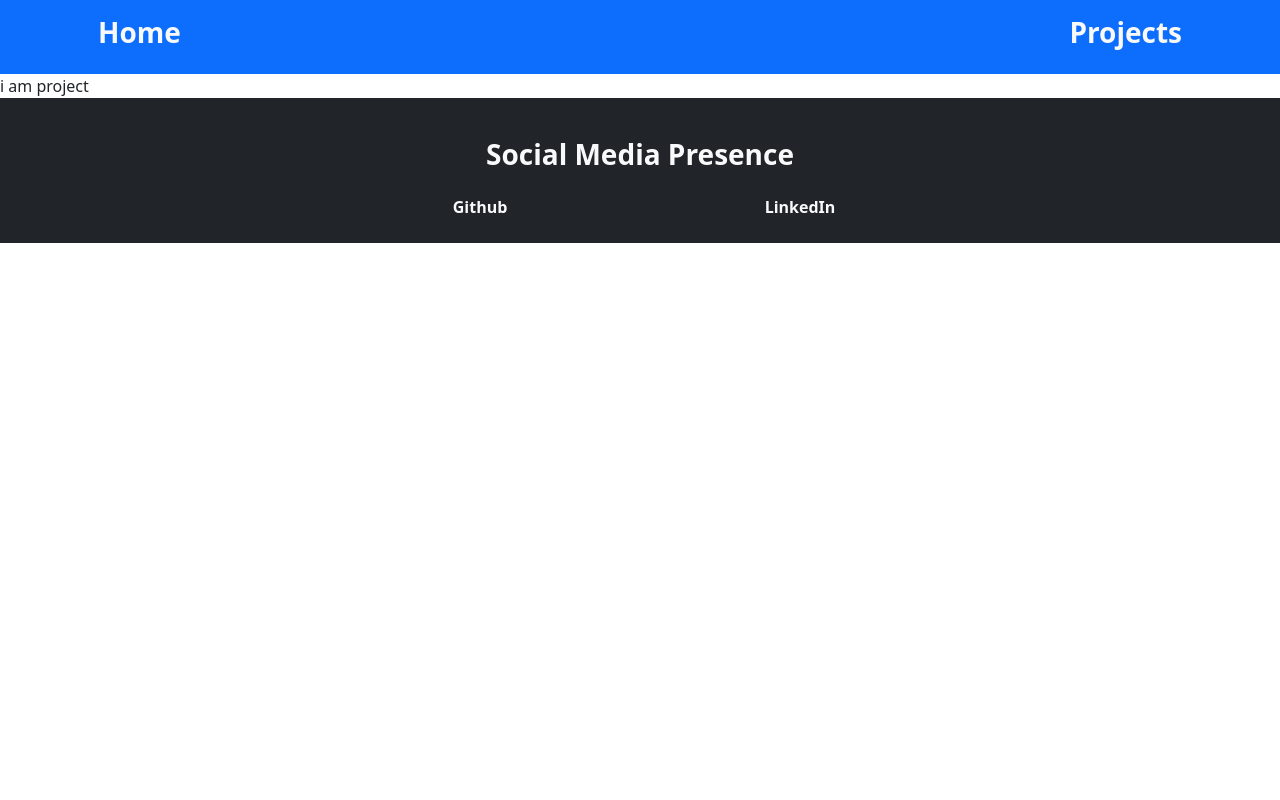
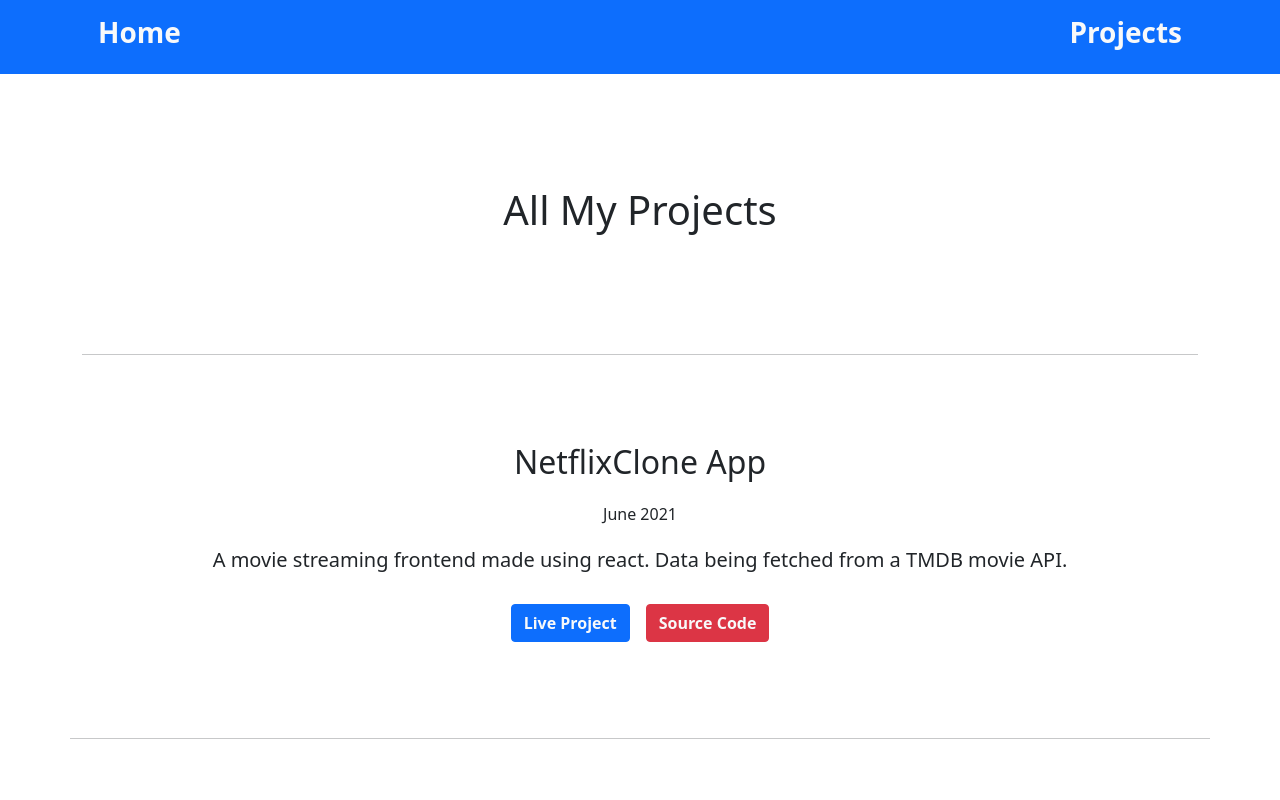
Before and after one commit to akshay094/Portfolio, a React (Create React App) app: page /projects in a window 1280 px wide. Shown: the top 800 px of the page. Built offline with nearby package versions, Linux system fonts and the light colour scheme.

Commit message:
First draft

```diff
--- a/src/components/Footer.jsx
+++ b/src/components/Footer.jsx
@@ -1,6 +1,5 @@
 import React from 'react'
 import { Col, Container, Row } from 'react-bootstrap'
-import { Link } from 'react-router-dom'
 
 const Footer = () => {
   return (
@@ -16,7 +15,7 @@ const Footer = () => {
                 <a href="https://github.com/akshay094" className="text-light fw-bold text-decoration-none">Github</a>
               </Col>
               <Col>
-                <a className="text-light fw-bold text-decoration-none">LinkedIn</a>
+                <a href="https://www.linkedin.com/in/akshay-kanojia-2a019bb3/" className="text-light fw-bold text-decoration-none">LinkedIn</a>
               </Col>
             </Row>
           </Col>
--- a/src/components/Home.jsx
+++ b/src/components/Home.jsx
@@ -1,6 +1,6 @@
 import { Button } from 'react-bootstrap'
 import React from 'react'
-import { Container, Row, Col, Image } from 'react-bootstrap'
+import { Container, Row, Col } from 'react-bootstrap'
 import { Link } from 'react-router-dom'
 import { ReactComponent as Img } from "../assets/images/home-img.svg"
 const Home = () => {
@@ -48,21 +48,21 @@ const Home = () => {
             <span className="m-3 text-primary text-capitalize fw-bold h3">My Interests</span>
           </Col>
           <Col lg={10} xs={10} md={10}>
-            <span>I am an avid coder , I enjoy learning new technologies & frameworks , most of the time I invest in making projects on the technologies I have learned. I also like to work on my improving my coding skills hence, I spend a lot of time on competitive sites like hackerrank , leetcode. <br /><span><i className="fw-bold">You can checkout my hackerrank profile <a href="https://www.hackerrank.com/akanojia_47">here</a> </i></span></span>
+            <span>I am an avid coder , I enjoy learning new technologies & frameworks , most of the time I invest in making projects on the technologies I have learned. I also like to work on improving my coding skills hence, I spend a lot of time on competitive sites like hackerrank , leetcode. <br /><span><i className="fw-bold">You can checkout my hackerrank profile <a href="https://www.hackerrank.com/akanojia_47">here</a> </i></span></span>
           </Col>
         </Row>
 
         <Row className="my-5 justify-content-center text-center">
           <Col lg={8} xs={8} md={8} className="my-3">
-            <span className="m-3 text-primary text-capitalize fw-bold h3">Certifications/Achievements</span>
+            <span className="m-3 text-primary text-capitalize fw-bold h3">Certifications  /<br />Achievements</span>
           </Col>
-          <Col lg={10} xs={10} md={10}>
+          <Col lg={10} xs={10} md={10} className="mx-auto">
             <span>
               Achieved 5 stars in Multiple Hackerrank modules -&gt; <br /><br /><i><b>Problem Solving , Python,C++ , 10 Days of JS , SQL</b></i>
             </span>
             <hr />
             <span>
-              Cleared the hackerrank verified skill tests for -&gt; <br /><br />
+              Cleared the hackerrank verified skill assessment tests for -&gt; <br /><br />
               <i><b>Python(Core) , Java(Core) , CSS , SQL , JavaScript(Intermediate)</b></i>
             </span>
           </Col>
--- /dev/null
+++ b/src/components/ProjectCard.jsx
@@ -0,0 +1,37 @@
+import React from 'react'
+import { Col, Container, Row, Button, Form } from 'react-bootstrap'
+
+const ProjectCard = ({ heading, date, desc, link, source, disabled }) => {
+  return (
+    <>
+      <Container className="mt-5 pt-4 mb-5 pb-4">
+        <Row className="text-center justify-content-center">
+          <Col x={12} md={12} center>
+            <h2>{heading}</h2>
+            <h6 className="py-3">{date}</h6>
+            <h5>{desc}</h5>
+          </Col>
+        </Row>
+        <Row className="text-center">
+          <Col >
+            <Form action={link} className="d-inline">
+              <Button type="submit" className={disabled ? " disabled my-4 mx-2 fw-bold text-light" : "my-4 mx-2 fw-bold text-light"}
+                variant="primary">
+                Live Project
+              </Button>
+            </Form>
+            <Form action={source} className="d-inline">
+              <Button type="submit" className="fw-bold text-light my-4 mx-2" value=""
+                variant="danger">
+                Source Code
+              </Button>
+            </Form>
+          </Col>
+        </Row>
+      </Container>
+      <hr />
+    </>
+  )
+}
+
+export default ProjectCard
--- a/src/components/Projects.jsx
+++ b/src/components/Projects.jsx
@@ -1,10 +1,37 @@
 import React from 'react'
+import { Col, Container, Row } from 'react-bootstrap'
+import ProjectCard from './ProjectCard'
 
 const Projects = () => {
   return (
-    <div>
-      i am project
-    </div>
+    <>
+      <Container className="mt-5 pt-5">
+        <Row className="m-3 text-center justify-content-center">
+          <Col x={12} md={12} center>
+            <h1>All My Projects</h1>
+          </Col>
+        </Row>
+      </Container>
+      <Container className="mt-5 pt-5 mb-5 pb-5">
+        <hr />
+        <Row>
+          <ProjectCard heading="NetflixClone App" date="June 2021" desc="A movie streaming frontend made using react. Data being fetched from a TMDB movie API." link="https://netflix-clone-f0684.web.app/" source="https://github.com/akshay094/NetflixApp" disabled={false} />
+
+          <ProjectCard heading="CovidTracker App" date="August 2021" desc="A web app that gives the information on world wide covid-19 case count.Gives the data on all countries total case count in tabular form" link="https://covidtracker-ak.netlify.app/" source="https://github.com/akshay094/CovidTracker" disabled={false} />
+
+          <ProjectCard heading="ChuckNorris Jokes" date="June 2021" desc="Just a fun little page made in react using the chuck norris jokes API.Select a category & based on that it will render jokes." link="https://gracious-wright-9e4b72.netlify.app/" source="https://github.com/akshay094/Chucknorris" disabled={false} />
+
+
+          <ProjectCard heading="News App" date="June 2021" desc="This is a news app that fetches data from a backend api newsdata.io & renders it on cards.NOTE:- Now since this is a free API the live site will not render any data , you can download the code locally & render data on your local machine." link="https://news-ak.netlify.app/" source="https://github.com/akshay094/NewsApp" disabled={false} />
+
+          <ProjectCard heading="Binary Calculator" date="May 2021" desc="Made using Html ,CSS & JavaScript only.You can perform the binary number calculations such as add/multiply/divide/subtract on this app.You can check the console for corresponding decimal representation of the binary number." link="https://binarycalculator.herokuapp.com" source="https://github.com/akshay094/BinaryCalculator" disabled={false} />
+
+          <ProjectCard heading="Ecomm Add to cart" date="June 2021" desc="This is a ecommerce shopping site page that shows the implementation of add to cart functionality . All the data rendered on page is being fetched from a database table made using postgresql.The rows in table are manipualted using django ORM." link="#" source="https://github.com/akshay094/Django-eComm" disabled={true} />
+
+          <ProjectCard heading="Node API" date="May 2021" desc="Built a restful API using NodeJs , MongoDB , ExpressJS & mongoose ODM.The API collects students data, complete implemetation of CRUD operations on the mongoDB client collection using mongoose." link="#" source="https://github.com/akshay094/NodeApi" disabled={true} />
+        </Row>
+      </Container>
+    </>
   )
 }
 
```
